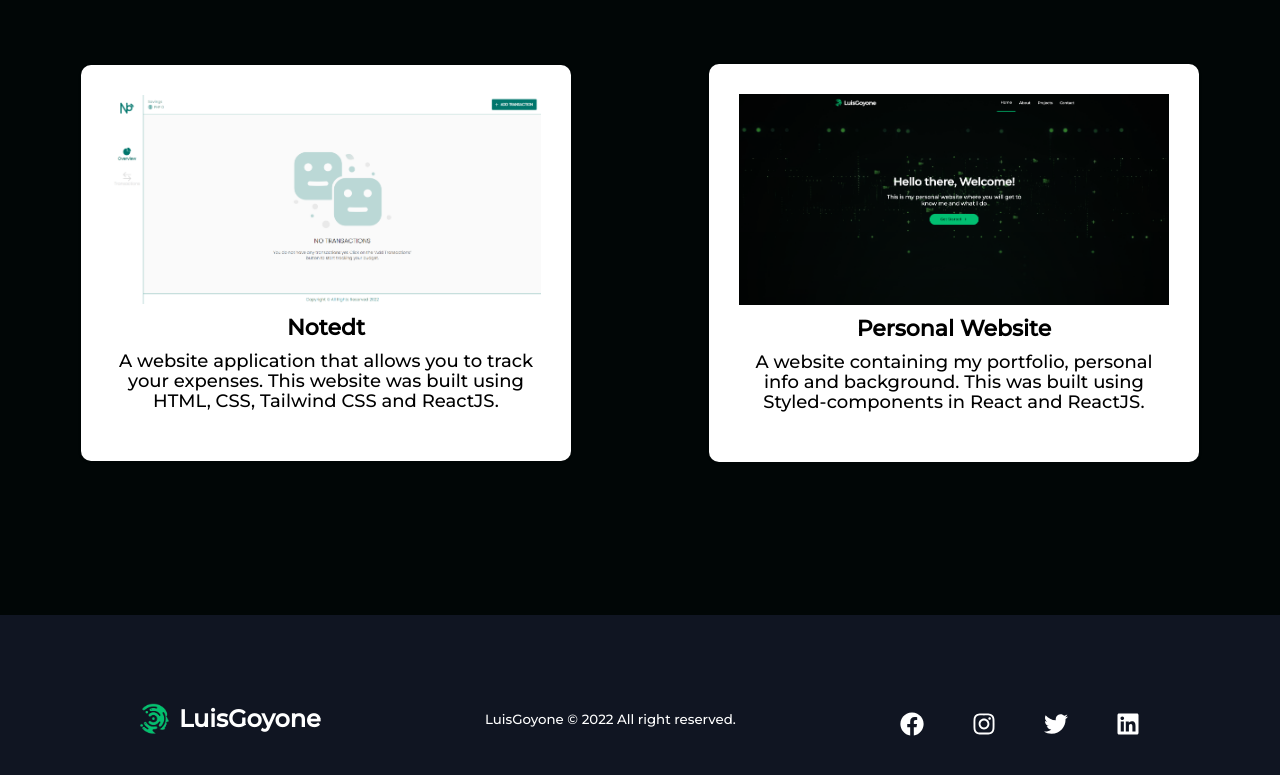
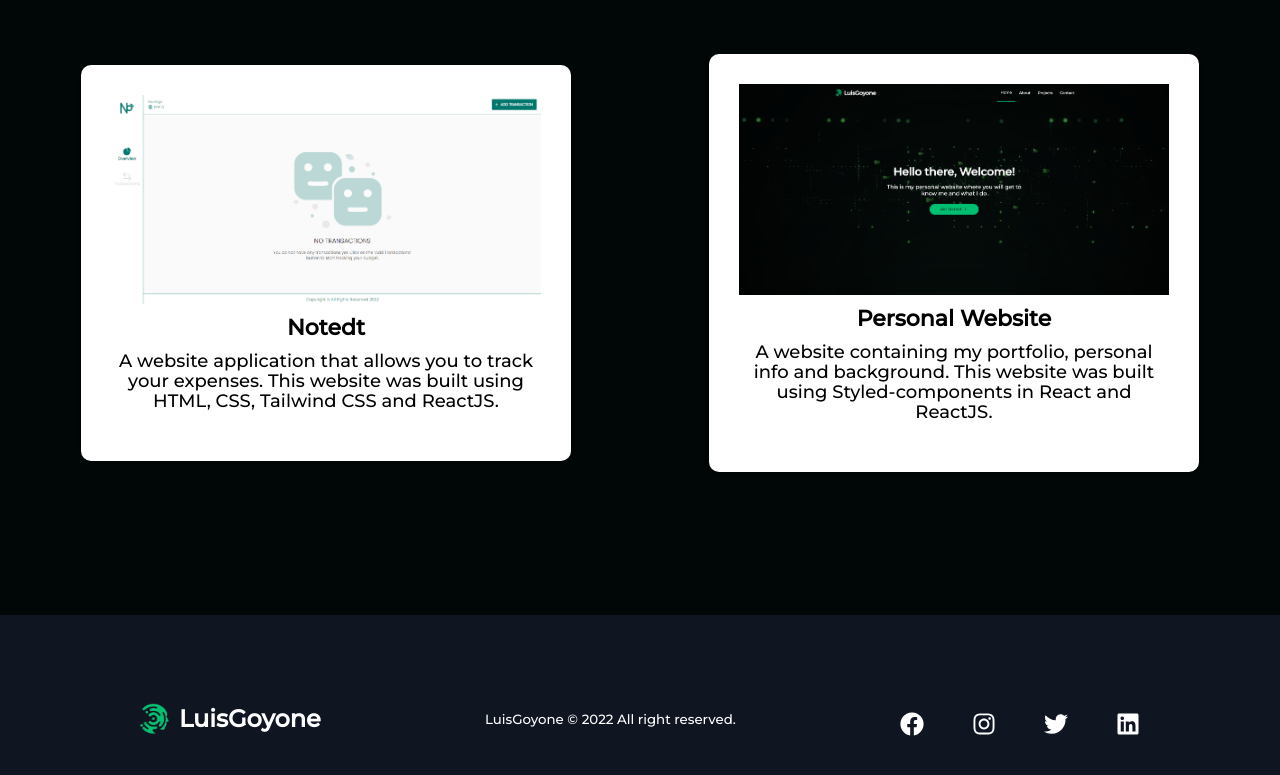
Before and after one commit to LuisGoyonee/personal-website, a React (Create React App) app: page / in a window 1280 px wide. Shown: the part 2587-3362 px from the top of the page. Built offline with nearby package versions, Linux system fonts and the light colour scheme.

Commit message:
chore: minor details

```diff
--- a/src/sections/projects/projects.js
+++ b/src/sections/projects/projects.js
@@ -33,7 +33,8 @@ const Projects = () => {
             <ProjectsH2>Personal Website</ProjectsH2>
             <ProjectsP>
               A website containing my portfolio, personal info and background.
-              This was built using Styled-components in React and ReactJS.
+              This website was built using Styled-components in React and
+              ReactJS.
             </ProjectsP>
           </ProjectsCard>
         </ProjectLink>
```
